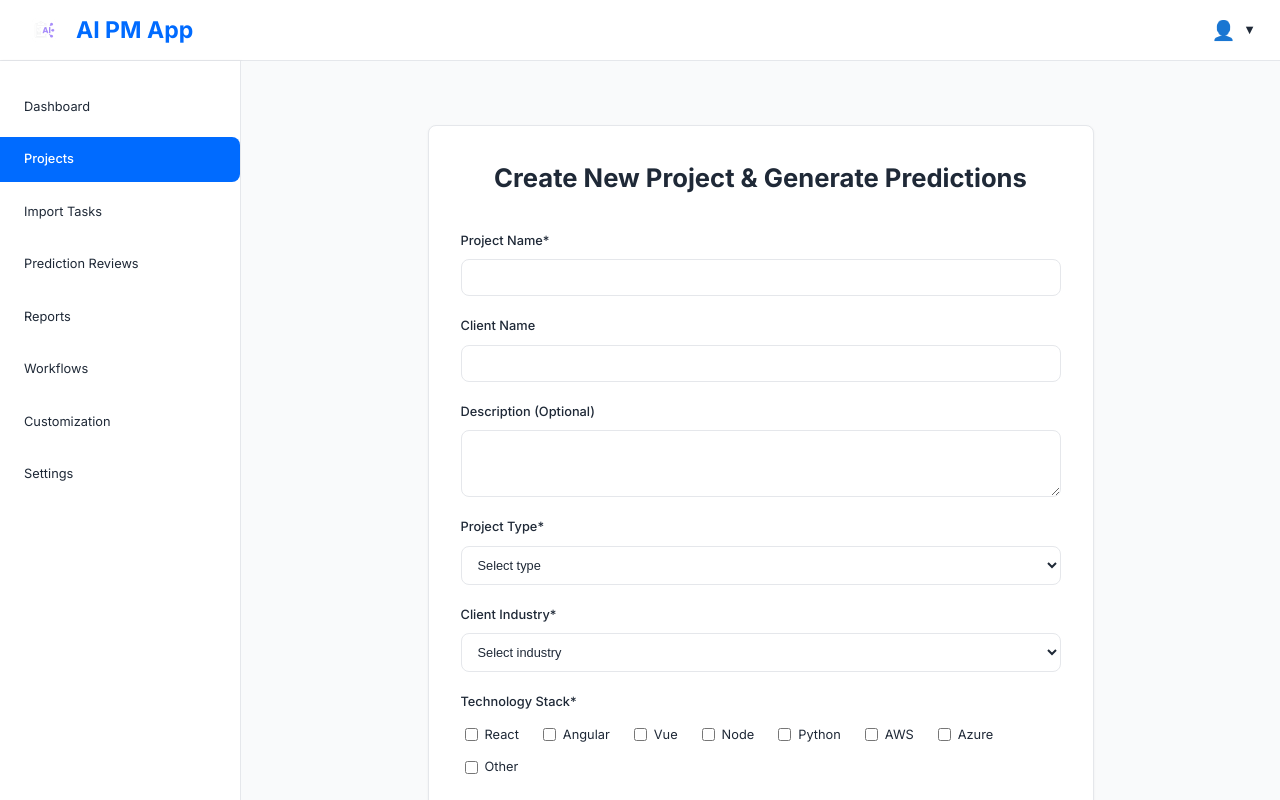
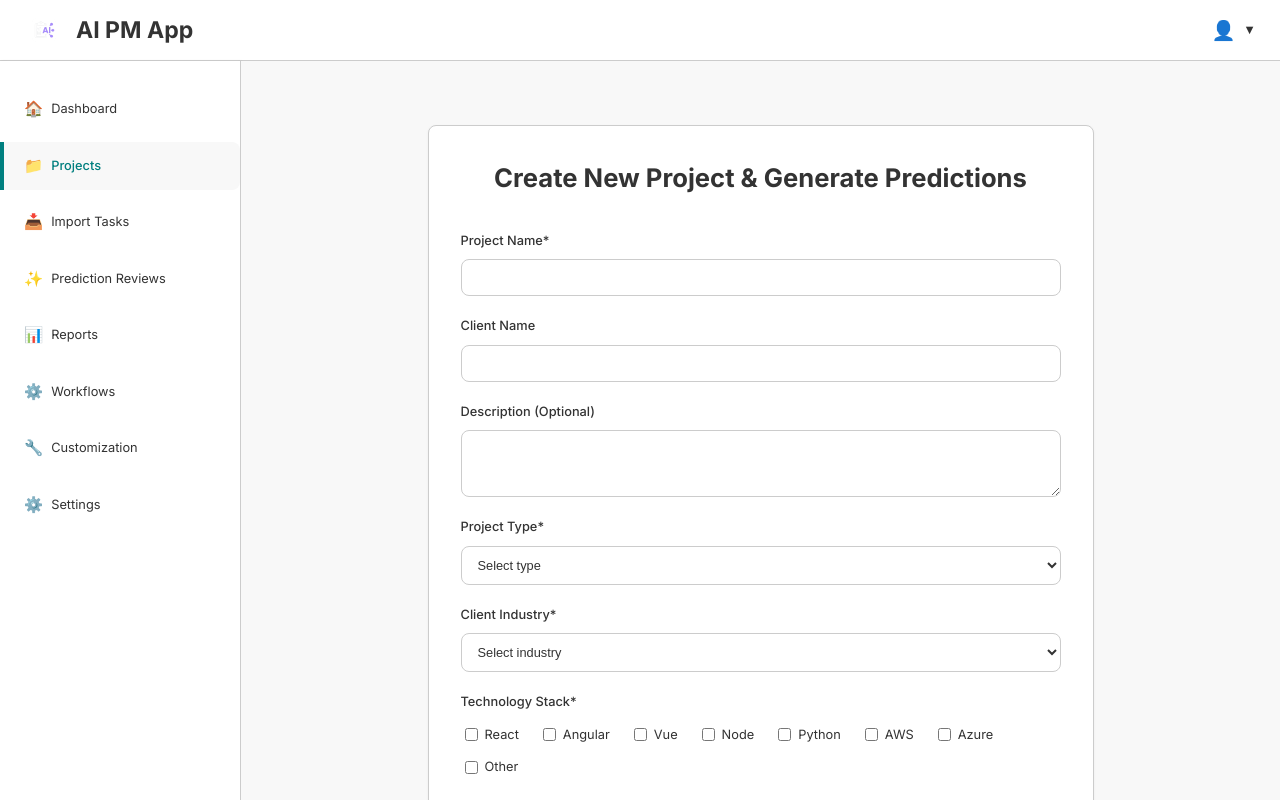
Before and after one commit to johnopaluwa/pm-tool-frontend, an Angular app: page /projects/new in a window 1280 px wide. Built offline with nearby package versions, Linux system fonts and the light colour scheme; no server answers.

Commit message:
Some theme change

```diff
--- a/src/app/components/dashboard.component.css
+++ b/src/app/components/dashboard.component.css
@@ -21,7 +21,7 @@
 .new-project-btn {
   padding: 10px 20px; /* Adjusted padding */
   border: none;
-  border-radius: 25px; /* Pill shape */
+  border-radius: var(--border-radius); /* Use global border radius */
   cursor: pointer;
   font-size: 1rem;
   transition: background-color 0.3s ease, opacity 0.3s ease;
@@ -97,7 +97,7 @@
   font-size: 0.8rem; /* Slightly smaller font size */
   font-weight: 600;
   padding: 4px 10px; /* Adjusted padding */
-  border-radius: 12px; /* More rounded */
+  border-radius: var(--border-radius); /* Use global border radius */
   color: white; /* White text on status pills */
   text-transform: uppercase; /* Uppercase status text */
   margin-left: 16px; /* Adjusted margin */
@@ -141,7 +141,7 @@
   background-color: var(--primary-color); /* Use primary color */
   color: white; /* White text */
   border: none;
-  border-radius: 25px; /* Pill shape */
+  border-radius: var(--border-radius); /* Use global border radius */
   padding: 8px 16px; /* Adjusted padding */
   font-size: 0.9rem;
   font-weight: 500;
--- a/src/app/components/import-tasks/import-tasks.component.css
+++ b/src/app/components/import-tasks/import-tasks.component.css
@@ -0,0 +1,189 @@
+.import-tasks-container {
+  max-width: 800px;
+  margin: 0 auto;
+  padding: 32px 24px;
+  background-color: var(--surface-color);
+  border-radius: var(--border-radius);
+  box-shadow: 0 1px 3px rgba(0, 0, 0, 0.05);
+  border: 1px solid var(--divider-color);
+}
+
+.import-tasks-header h2 {
+  font-size: 2rem;
+  font-weight: 700;
+  color: var(--text-color);
+  margin: 0 0 24px 0;
+  border-bottom: 1px solid var(--divider-color);
+  padding-bottom: 12px;
+}
+
+.tool-selection {
+  margin-bottom: 32px;
+}
+
+.tool-selection h3 {
+  font-size: 1.2rem;
+  font-weight: 600;
+  margin-bottom: 16px;
+  color: var(--text-color);
+}
+
+.tool-cards {
+  display: grid;
+  grid-template-columns: repeat(auto-fit, minmax(150px, 1fr));
+  gap: 20px;
+}
+
+.tool-card {
+  background-color: var(--background-color);
+  border-radius: var(--border-radius);
+  padding: 20px;
+  display: flex;
+  flex-direction: column;
+  align-items: center;
+  gap: 12px;
+  box-shadow: 0 1px 3px rgba(0, 0, 0, 0.05);
+  transition: box-shadow 0.2s ease, border-color 0.2s ease;
+  cursor: pointer;
+  border: 1px solid var(--divider-color);
+}
+
+.tool-card:hover {
+  box-shadow: 0 4px 8px rgba(0, 0, 0, 0.1);
+  border-color: var(--primary-color);
+}
+
+.tool-card.selected {
+  border-color: var(--primary-color);
+  box-shadow: 0 0 0 3px rgba(0, 127, 127, 0.2); /* Teal focus ring */
+}
+
+.tool-icon {
+  font-size: 3rem; /* Placeholder for icons */
+  color: var(--secondary-text-color);
+}
+
+.tool-name {
+  font-size: 1rem;
+  font-weight: 500;
+  color: var(--text-color);
+}
+
+.import-settings {
+  margin-bottom: 32px;
+}
+
+.import-settings h3 {
+  font-size: 1.2rem;
+  font-weight: 600;
+  margin-bottom: 16px;
+  color: var(--text-color);
+}
+
+.form-group {
+  margin-bottom: 20px;
+}
+
+.form-group label {
+  display: block;
+  font-size: 0.9rem;
+  font-weight: 500;
+  color: var(--text-color);
+  margin-bottom: 8px;
+}
+
+.form-group input[type="text"],
+.form-group select {
+  width: 100%;
+  padding: 10px 12px;
+  border: 1px solid var(--divider-color);
+  border-radius: var(--border-radius);
+  font-size: 1rem;
+  box-sizing: border-box;
+  background-color: var(--background-color);
+  color: var(--text-color);
+  transition: border-color 0.2s ease-in-out, box-shadow 0.2s ease-in-out;
+}
+
+.form-group input[type="text"]:focus,
+.form-group select:focus {
+  border-color: var(--primary-color);
+  outline: none;
+  box-shadow: 0 0 0 3px rgba(0, 127, 127, 0.2); /* Teal focus ring */
+}
+
+.import-button {
+  padding: 10px 20px;
+  border: none;
+  border-radius: var(--border-radius);
+  cursor: pointer;
+  font-size: 1rem;
+  transition: background-color 0.3s ease, opacity 0.3s ease;
+  background-color: var(--primary-color);
+  color: white;
+  font-weight: 500;
+}
+
+.import-button:hover {
+  background-color: var(--primary-dark-color);
+}
+
+.import-button:disabled {
+  background-color: var(--divider-color);
+  color: var(--secondary-text-color);
+  cursor: not-allowed;
+  opacity: 0.7;
+}
+
+@media (max-width: 768px) {
+  .import-tasks-container {
+    padding: 24px 16px;
+  }
+
+  .import-tasks-header h2 {
+    font-size: 1.8rem;
+    margin-bottom: 20px;
+  }
+
+  .tool-cards {
+    grid-template-columns: repeat(auto-fit, minmax(120px, 1fr));
+    gap: 16px;
+  }
+
+  .tool-card {
+    padding: 16px;
+  }
+
+  .tool-icon {
+    font-size: 2.5rem;
+  }
+
+  .tool-name {
+    font-size: 0.9rem;
+  }
+
+  .import-settings h3 {
+    font-size: 1.1rem;
+    margin-bottom: 12px;
+  }
+
+  .form-group {
+    margin-bottom: 16px;
+  }
+
+  .form-group label {
+    font-size: 0.85rem;
+    margin-bottom: 6px;
+  }
+
+  .form-group input[type="text"],
+  .form-group select {
+    padding: 8px 10px;
+    font-size: 0.9rem;
+  }
+
+  .import-button {
+    padding: 8px 16px;
+    font-size: 0.9rem;
+  }
+}
--- a/src/app/components/navigation/navigation.component.css
+++ b/src/app/components/navigation/navigation.component.css
@@ -25,7 +25,7 @@
   align-items: center;
   font-size: 1.8rem; /* Increased font size */
   font-weight: 700;
-  color: var(--primary-color); /* Use primary color for logo */
+  color: var(--text-color); /* Use text color for logo */
   padding: 8px 0; /* Add vertical padding */
 }
 
@@ -108,14 +108,25 @@
 }
 
 .sidebar a.active {
-  background-color: var(--primary-color); /* Use primary color for active */
-  color: white; /* White text on active link */
+  background-color: var(
+    --background-color
+  ); /* Use background color for active */
+  color: var(--primary-color); /* Use primary color for active link */
   font-weight: 500;
+  border-left: 4px solid var(--primary-color); /* Add a left border for active state */
+  padding-left: 20px; /* Adjust padding to account for the border */
 }
 
 .sidebar a:hover {
   background-color: var(--background-color); /* Use background color on hover */
   color: var(--primary-color); /* Use primary color on hover text */
+}
+
+.sidebar a.active:hover {
+  background-color: var(
+    --background-color
+  ); /* Keep background color on hover for active */
+  color: var(--primary-color); /* Keep primary color on hover text for active */
 }
 
 .main-content {
@@ -171,8 +182,10 @@
   }
 
   .sidebar a.active {
-    background-color: var(--primary-color);
-    color: white;
+    background-color: var(--background-color);
+    color: var(--primary-color);
+    border-left: 4px solid var(--primary-color);
+    padding-left: 8px; /* Adjust padding for mobile active state */
   }
 
   .sidebar a:hover {
@@ -194,3 +207,13 @@
     font-size: 1.3rem; /* Adjusted font size */
   }
 }
+
+.sidebar a {
+  display: flex;
+  align-items: center;
+}
+
+.nav-icon {
+  margin-right: 8px; /* Space between icon and text */
+  font-size: 1.2rem; /* Adjust icon size */
+}
--- a/src/app/components/navigation/navigation.component.html
+++ b/src/app/components/navigation/navigation.component.html
@@ -17,30 +17,44 @@
     <nav class="sidebar">
       <ul>
         <li>
-          <a routerLink="/dashboard" routerLinkActive="active">Dashboard</a>
+          <a routerLink="/dashboard" routerLinkActive="active"
+            ><span class="nav-icon">🏠</span> Dashboard</a
+          >
         </li>
         <li>
-          <a routerLink="/projects" routerLinkActive="active">Projects</a>
+          <a routerLink="/projects" routerLinkActive="active"
+            ><span class="nav-icon">📁</span> Projects</a
+          >
         </li>
         <li>
-          <a routerLink="/import" routerLinkActive="active">Import Tasks</a>
+          <a routerLink="/import" routerLinkActive="active"
+            ><span class="nav-icon">📥</span> Import Tasks</a
+          >
         </li>
         <li>
           <a routerLink="/predictions/overview" routerLinkActive="active"
-            >Prediction Reviews</a
+            ><span class="nav-icon">✨</span> Prediction Reviews</a
           >
         </li>
-        <li><a routerLink="/reports" routerLinkActive="active">Reports</a></li>
         <li>
-          <a routerLink="/workflows" routerLinkActive="active">Workflows</a>
+          <a routerLink="/reports" routerLinkActive="active"
+            ><span class="nav-icon">📊</span> Reports</a
+          >
+        </li>
+        <li>
+          <a routerLink="/workflows" routerLinkActive="active"
+            ><span class="nav-icon">⚙️</span> Workflows</a
+          >
         </li>
         <li>
           <a routerLink="/custom-field-definitions" routerLinkActive="active"
-            >Customization</a
+            ><span class="nav-icon">🔧</span> Customization</a
           >
         </li>
         <li>
-          <a routerLink="/settings" routerLinkActive="active">Settings</a>
+          <a routerLink="/settings" routerLinkActive="active"
+            ><span class="nav-icon">⚙️</span> Settings</a
+          >
         </li>
       </ul>
     </nav>
--- a/src/app/components/new-project-form/new-project-form.component.css
+++ b/src/app/components/new-project-form/new-project-form.component.css
@@ -82,7 +82,7 @@
 .primary-btn {
   padding: 10px 20px; /* Adjusted padding */
   border: none;
-  border-radius: 25px; /* Pill shape */
+  border-radius: var(--border-radius); /* Use global border radius */
   cursor: pointer;
   font-size: 1rem;
   transition: background-color 0.3s ease, opacity 0.3s ease;
@@ -101,7 +101,7 @@
   background-color: transparent; /* Transparent background */
   color: var(--secondary-text-color); /* Use secondary text color */
   border: none;
-  border-radius: 25px; /* Pill shape */
+  border-radius: var(--border-radius); /* Use global border radius */
   padding: 10px 20px; /* Adjusted padding */
   font-size: 1rem;
   font-weight: 500;
--- a/src/app/components/project-list/project-list.component.css
+++ b/src/app/components/project-list/project-list.component.css
@@ -21,7 +21,7 @@
 .new-project-btn {
   padding: 10px 20px; /* Adjusted padding */
   border: none;
-  border-radius: 25px; /* Pill shape */
+  border-radius: var(--border-radius); /* Use global border radius */
   cursor: pointer;
   font-size: 1rem;
   transition: background-color 0.3s ease, opacity 0.3s ease;
@@ -87,7 +87,7 @@
   font-size: 0.8rem; /* Slightly smaller font size */
   font-weight: 600;
   padding: 4px 10px; /* Adjusted padding */
-  border-radius: 12px; /* More rounded */
+  border-radius: var(--border-radius); /* Use global border radius */
   color: white; /* White text on status pills */
   text-transform: uppercase; /* Uppercase status text */
 }
--- a/src/styles.css
+++ b/src/styles.css
@@ -5,21 +5,21 @@ html {
 
 :root {
   /* Calendly inspired colors */
-  --primary-color: #006bff; /* A vibrant blue */
-  --primary-light-color: #509dff;
-  --primary-dark-color: #0056b3;
-  --accent-color: #00a2ff; /* Another shade of blue/cyan */
-  --accent-light-color: #66caff;
-  --accent-dark-color: #007bb2;
-  --warn-color: #ff4d4f; /* A standard error red */
+  --primary-color: #007f7f; /* Dark teal/green */
+  --primary-light-color: #009999;
+  --primary-dark-color: #005f5f;
+  --accent-color: #007f7f; /* Using the same for now, can adjust later if needed */
+  --accent-light-color: #009999;
+  --accent-dark-color: #005f5f;
+  --warn-color: #ff4d4f; /* Keep standard error red */
   --warn-light-color: #ff7875;
   --warn-dark-color: #d9363e;
 
-  --text-color: #1f2937; /* Dark grey for text */
-  --secondary-text-color: #6b7280; /* Medium grey for secondary text */
-  --divider-color: #e5e7eb; /* Light grey for dividers */
+  --text-color: #333333; /* Dark grey for text */
+  --secondary-text-color: #666666; /* Medium grey for secondary text */
+  --divider-color: #cccccc; /* Light grey for dividers */
 
-  --background-color: #f9fafb; /* Very light grey background */
+  --background-color: #f8f8f8; /* Very light grey background */
   --surface-color: #ffffff; /* White for cards/surfaces */
   --error-color: #ff4d4f; /* Same as warn-color */
 
@@ -122,5 +122,11 @@ button.secondary:hover {
   color: white;
 }
 
-html, body { height: 100%; }
-body { margin: 0; font-family: Roboto, "Helvetica Neue", sans-serif; }
+html,
+body {
+  height: 100%;
+}
+body {
+  margin: 0;
+  font-family: Roboto, "Helvetica Neue", sans-serif;
+}
```
